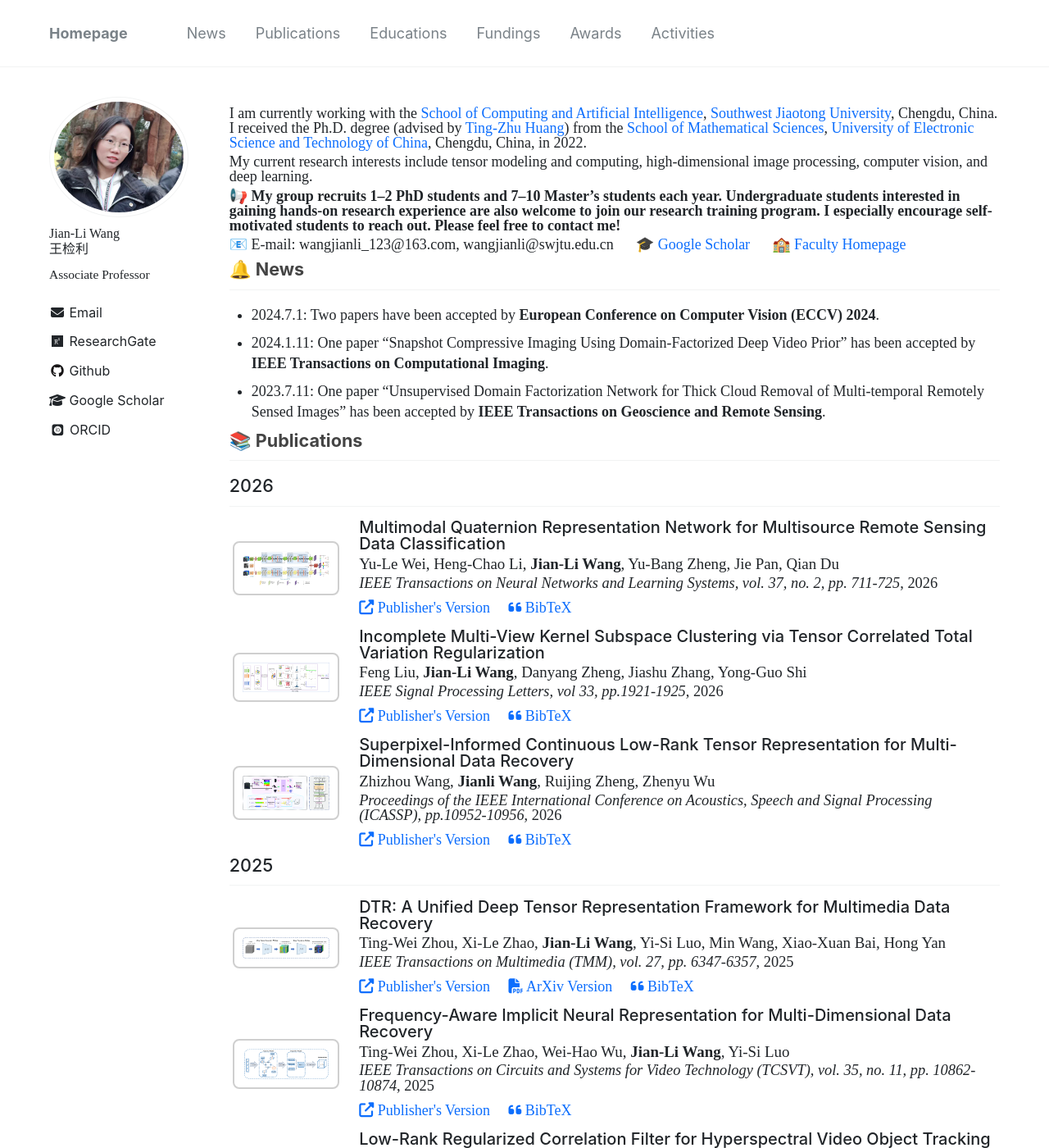
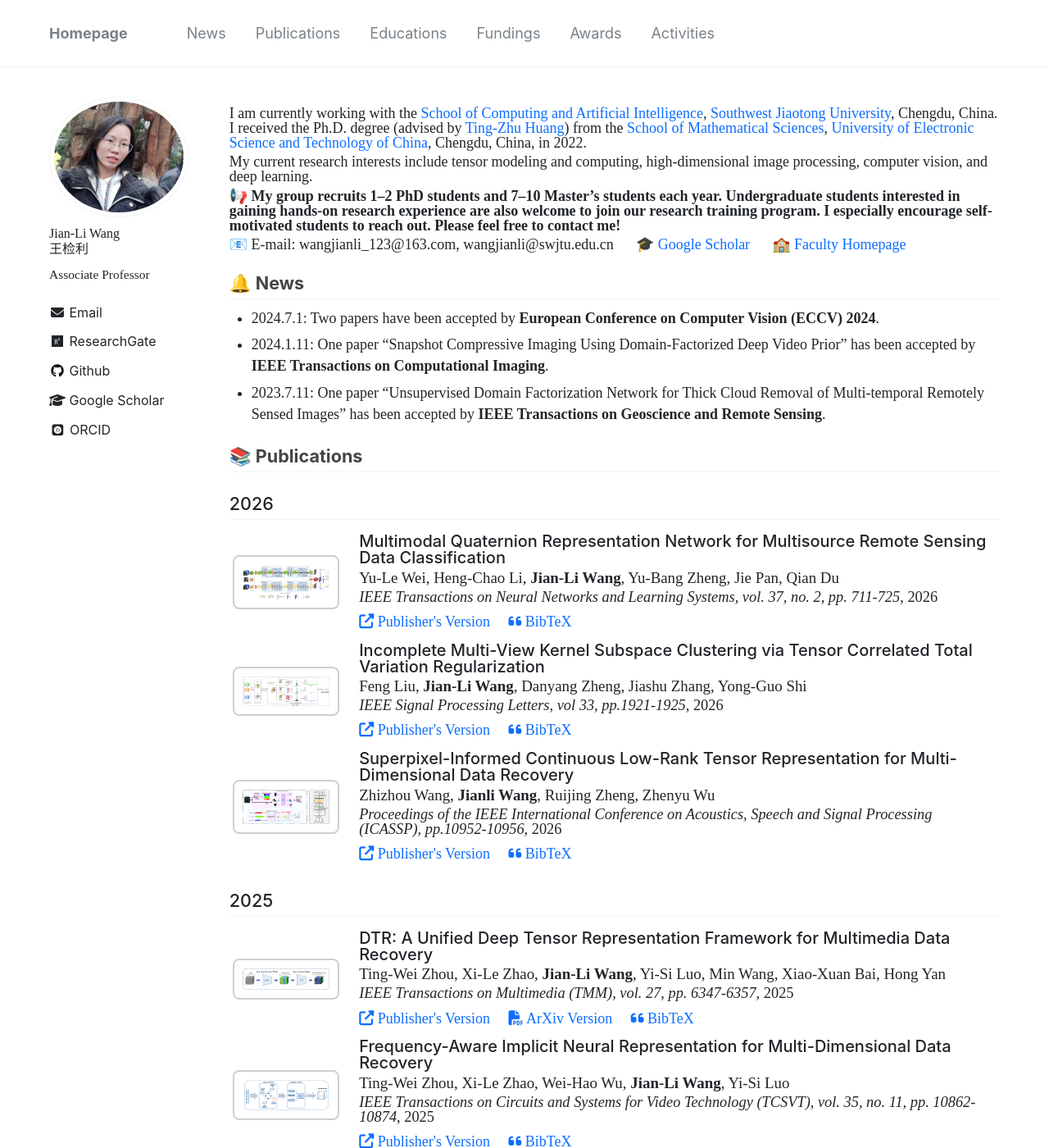
Before and after one commit to wangjianli123/wangjianli123.github.io, a Jekyll site: the page built from _pages/homepage.md, in a window 1280 px wide and 1400 px high. Shown: the whole window at 82% size. Built offline with Jekyll 4.4.1, drawn with Linux system fonts in a browser that asks for light colours; nearby versions of some CDN libraries; some web fonts are replaced; comment, search, counter and statistics services are not loaded.

Commit message:
Update main.scss

```diff
--- a/assets/css/main.scss
+++ b/assets/css/main.scss
@@ -211,3 +211,21 @@ html {
     max-width: none !important;
   }
 }
+
+/* News 列表段落间距：缩小每条之间的距离 */
+.page__content #news + ul li {
+  margin-bottom: 0.35em !important;
+  line-height: 1.45 !important;
+}
+
+/* News 标题和下面内容之间的距离 */
+.page__content #news + ul {
+  margin-top: 0.4em !important;
+}
+
+/* 所有小标题下面的横线和间距更紧凑一些 */
+.page__content h2 {
+  margin-top: 1.2em !important;
+  margin-bottom: 0.45em !important;
+  padding-bottom: 0.25em !important;
+}
```
